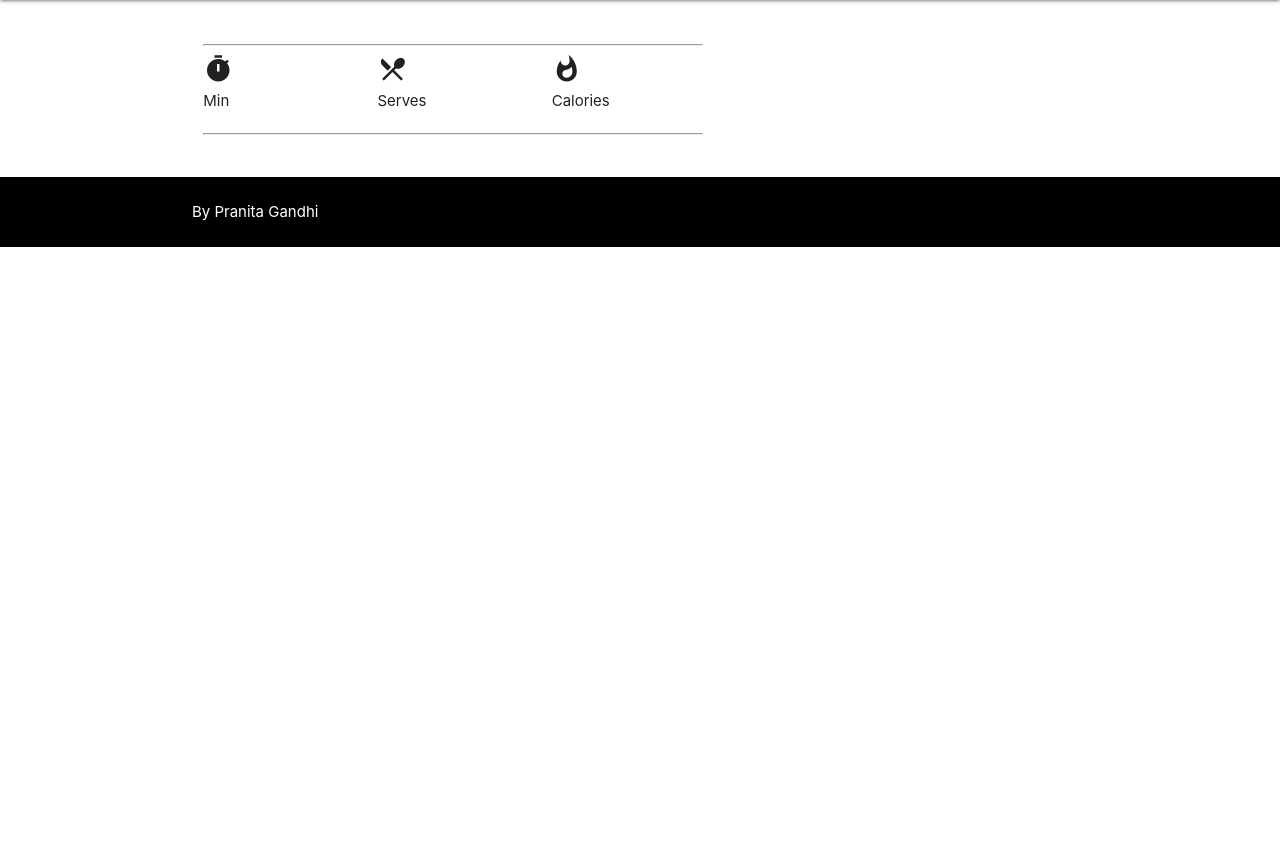
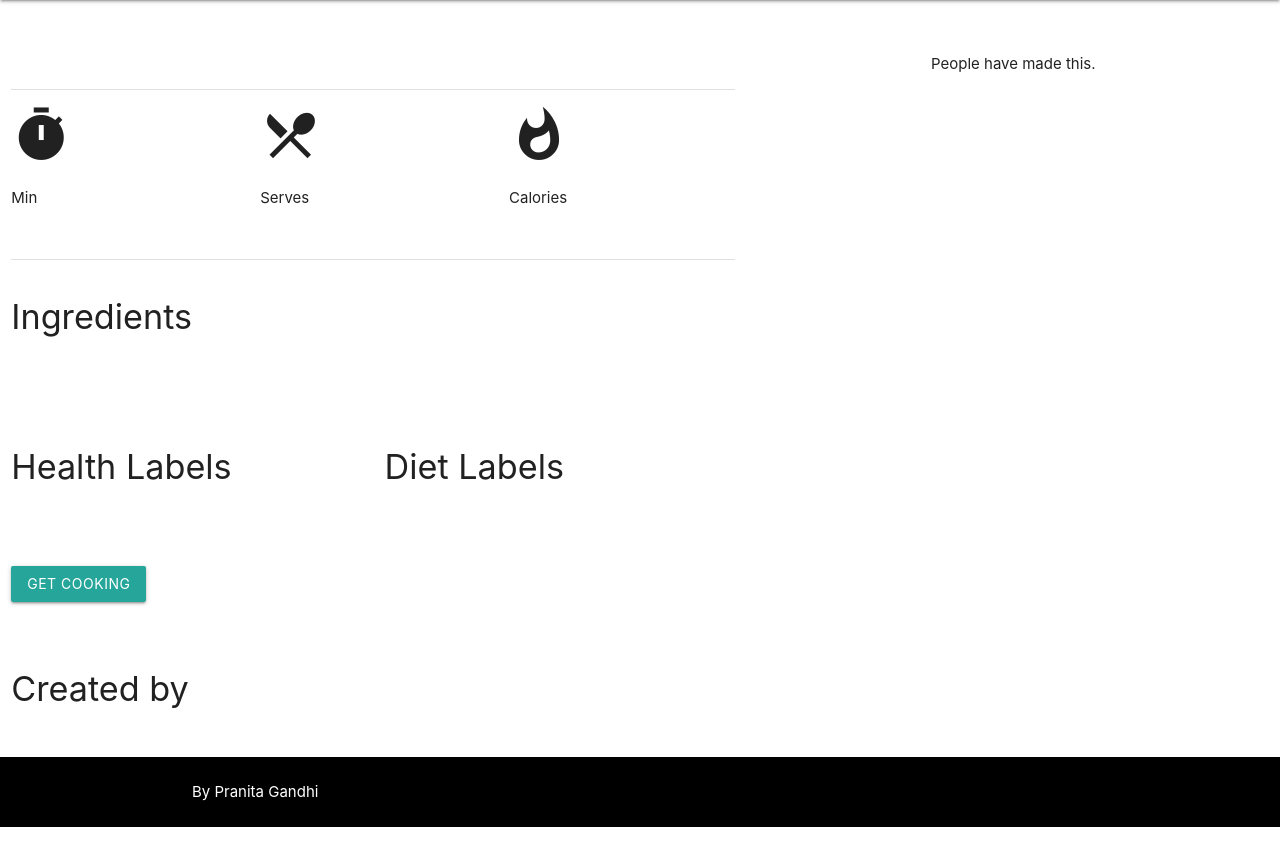
Before and after one commit to Code-Institute-Submissions/Milestone_4_cookbook, a Flask app: template templates/recipe.html in a window 1280 px wide. Shown: the part 64-906 px from the top of the page. Before the commit the page ends 311 px from the top, so only its background shows below. Run offline with Flask 2, Linux system fonts and the light colour scheme; the template is opened without the code that fills it, so the values that code supplies are empty; some libraries are stand-ins or nearby versions; some web fonts are replaced.

Commit message:
Recipe.html content added- recipe to display with ingredients and method

```diff
--- a/templates/recipe.html
+++ b/templates/recipe.html
@@ -1,38 +1,87 @@
-{% extends 'base.html' %} {% block nav %} {% include '_navbar.html' %} {% endblock %} {% block content %}
+{% extends 'base.html' %}
+{% block nav %} {% include '_navbar.html' %} {% endblock %}
+{% block content %}
+{% with messages = get_flashed_messages() %} {% if messages %} {% for message in messages %}
+<div class="row" id="alert_box">
+    <div class="col s12 m12">
+        <div class="card-alert alert-bg">
+            <div class="row">
+                <div class="col s12 m12">
+                    <div class="card-content-alert white-text">
+                        <p class="alert">{{ message }}</p>
+                    </div>
+                </div>
+                <div class="col s12 m2">
+                    <i class="fa fa-times icon_style" id="alert_close" aria-hidden="true"></i>
+                </div>
+            </div>
+        </div>
+    </div>
+</div>
+{% endfor %} {% endif %} {% endwith %}
 
-<!--Recipe Page Layout-->
-<div class="container section">
+<!-- Page Layout here -->
+<div class="page-container section">
     <div class="row">
         <div class="col m7">
             <h3>{{ recipe.recipe_name }}</h3>
+            <div>
+                <p class="section recipe-description">{{ recipe.description }}</p>
+            </div>
+            <div class="divider"></div>
+            <div class="row section recipe-icons">
+                <div class="col s4 nut-icons">
+                    <div><i class="medium material-icons recipe-icon">timer</i></div>
+                    <p class="clear">{{ recipe.cooking_time }} Min</p>
+                </div>
+                <div class="col s4 nut-icons">
+                    <div><i class="medium material-icons recipe-icon">local_dining</i></div>
+                    <p class="clear">Serves {{ recipe.serving_size }}</p>
+                </div>
+                <div class="col s4 nut-icons">
+                    <div><i class="medium material-icons recipe-icon">whatshot</i></div>
+                    <p class="clear">{{ recipe.calories }} Calories</p>
+                </div>
+            </div>
+            <div class="divider"></div>
+            <div class="section">
+                <h4 class="left-align ingredients-section">Ingredients</h4>
+                <p class="section recipe-ingredients" style="white-space: pre-wrap;">{{ recipe.ingredients }}</p>
+            </div>
+            <div class="section row">
+                <div class="col s6">
+                    <h4>Health Labels</h4>
+                    <p class="center-align labels">{{ recipe.health_labels }}</p>
+                </div>
+                <div class="col s6">
+                    <h4>Diet Labels</h4>
+                    <p class="center-align labels"> {{ recipe.diet_labels }}</p>
+                </div>
+            </div>
+            <div class="section">
+                <p class="centre-align source-btn"><a href="{{ recipe.source }}" class="waves-effect waves-light btn btn-style">Get Cooking</a></p>
+            </div>
 
-            <hr>
-            <div class="row">
+            <div class="section">
+                <h4 class="left-align user-section">Created by</h4>
+                <p class="user">{{ recipe.username.title() }} </p>
+                {% if session %} {% if session['username'].title() == recipe.username.title() %}
+                <span class="restrict-btn center-align"><a href="{{ url_for('edit_recipe', recipe_id=recipe._id) }}" class="btn waves-effect waves-light search-btn">Edit Recipe</a></span>
+                <span class="restrict-btn"><a href="{{ url_for('delete_recipe', recipe_id=recipe._id) }}" class="btn waves-effect waves-light search-btn">Delete Recipe</a></span>
+                {% else %}
+                <div></div>
+                {% endif %} {% endif %}
+            </div>
+            <!--end of col-md7 -->
+        </div>
+        <div class="col m5 img-container section">
+            <img class="responsive-img" src="{{ recipe.recipe_image }}">
+            <p class="center-align labels">{{ recipe['i-made-it'] }} People have made this.</p>
+        </div>
+    <!-- end of page section -->
+</div>
 
-                <div class="col s4">
-                    <div><i class="small material-icons">timer</i></div>
-                    {{ recipe.cooking_time }} Min
-                </div>
-
-                <div class="col s4">
-                    <div><i class="small material-icons">local_dining</i></div>
-                    Serves {{ recipe.serving_size }}
-                </div>
-
-                <div class="col s4">
-                    <div><i class="small material-icons">whatshot</i></div>
-                   {{ recipe.calories }} Calories
-                    </div>
-                </div>
-
-                <hr>
-            </div>
-            <div class="col m5 img-container">
-                <img class="responsive-img" src="{{ recipe.recipe_image }}">
-            </div>
-        </div>
-
-    </div>
-
-
-    {% endblock %}{% block footer %} {% include '_footer.html' %} {% endblock %}
+{% endblock %}
+{% block footer %}
+{% include '_footer.html' %}
+{% endblock %}
```
